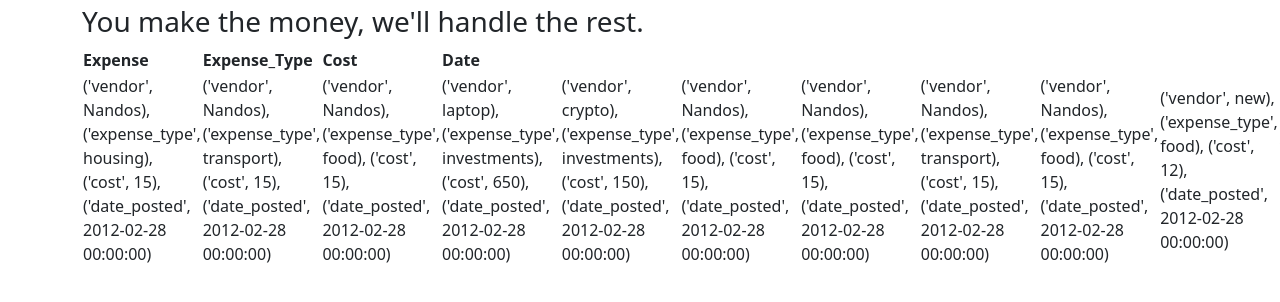
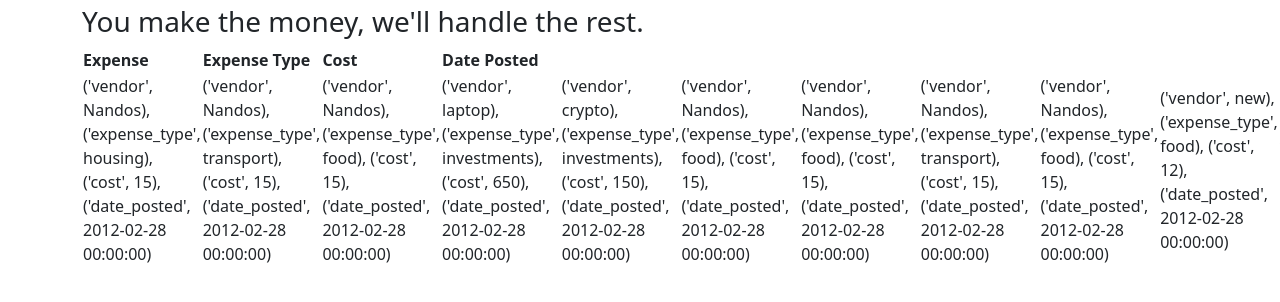
Before and after one commit to munnycodes/budget_app, a Flask app: page /start in a window 1280 px wide; the page is wider, and only the part inside the window is pictured. Shown: the part 107-409 px from the top of that part. Run offline with Flask 2, Linux system fonts and the light colour scheme; data comes from the database, SQL or seed files in the repository; both versions use the stored data as it was after the commit; some libraries are stand-ins or nearby versions.

```diff
--- a/budget_app/routes.py
+++ b/budget_app/routes.py
@@ -15,7 +15,7 @@ def index():
 
 @app.route('/start')
 def start():
-    headings = ("Expense", "Expense_Type", "Cost", "Date")
+    headings = ("Expense", "Expense Type", "Cost", "Date Posted")
     expenses = Expense.query.all()
     print(expenses)
     return render_template('start.html', expenses=expenses, headings=headings)
--- a/budget_app/templates/start.html
+++ b/budget_app/templates/start.html
@@ -9,9 +9,9 @@
     <h3>You make the money, we'll handle the rest.</h3>
     <table>
         <tr>
-            {% for header in headings %}
-            <th>{{ header }}</th>
-            {% endfor %}
+        {% for header in headings %}
+        <th>{{ header }}</th>
+        {% endfor %}
         </tr>
         {% for row in expenses %}
         <td>{{ row }}</td>
```
Also changed, not shown: budget_app/budget.db.
